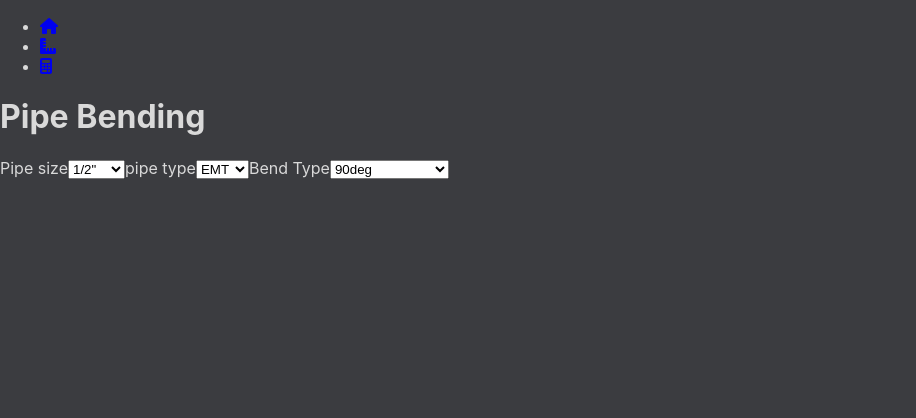
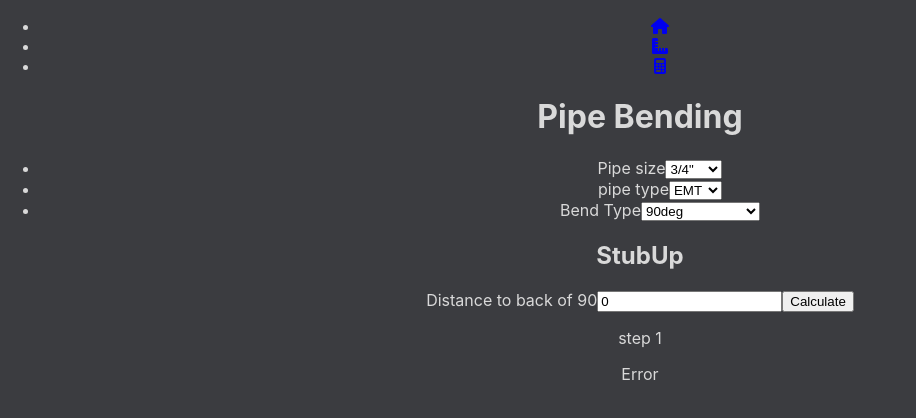
Before and after one commit to mvogee/Sparky-Aid, a React (Create React App) app: page /conduit-bending in a window 1280 px wide. Shown: the top 418 px of the page, without its empty margins (0-916 px from the left). Built offline with nearby package versions, Linux system fonts and the light colour scheme.

Commit message:
stubUp calulator working and displaying measurement to screen

```diff
--- /dev/null
+++ b/src/components/bend-components/backToBackStubUp/BackToBackStubUp.tsx
@@ -0,0 +1,17 @@
+import React from "react";
+
+type AppProps = {
+    conduitSize: string;
+    conduitType: string;
+}
+
+const BackToBackStubUp = (props: AppProps) => {
+    return (
+        <div className="backToBackStubUp-container">
+            <h1>Back to Back Stub</h1>
+        </div>
+    );
+};
+
+
+export default BackToBackStubUp;
--- /dev/null
+++ b/src/components/bend-components/stubUp/StubUp.tsx
@@ -0,0 +1,66 @@
+import React from "react";
+import { useState } from "react";
+
+type AppProps = {
+    conduitSize: string;
+    conduitType: string;
+}
+
+const getTakeup = (size: string, type: string) => {
+    let takeup = 0;
+    switch (size) {
+        case "1/2":
+            takeup = (type === "EMT" ? 5 : 6);
+            break;
+        case "3/4":
+            takeup = (type === "EMT" ? 6 : 8);
+            break;
+        case "1":
+            takeup = (type === "EMT" ? 8 : 11);
+            break;
+        case "1 1/4":
+            takeup = (type === "EMT" ? 11 : 88);
+            break;
+        default:
+            takeup = 0;
+            break;
+    }
+    return (takeup);
+}
+
+const StubUp = (props: AppProps) => {
+const [distanceToBend, setDistanceToBend] = useState<number>(0);
+const [stubMeasure1, setStubMeasure1] = useState<number>(0);
+
+    const calculateBend = (event : any) => {
+        event.preventDefault();
+        setDistanceToBend(stubMeasure1 - getTakeup(props.conduitSize, props.conduitType));
+    };
+
+    const changeMeasure1 = (event : any) => {
+        console.log(typeof(event));
+        setStubMeasure1(event.target.value);
+    };
+
+    return (
+        <div className="StageTwo-container">
+            <h2>StubUp</h2>
+            <div className="measurements">
+                <form onSubmit={calculateBend}>
+                    <label htmlFor="stubMeasure1">Distance to back of 90</label>
+                    <input id="stubMeasure1" type="number" step="0.125" value={stubMeasure1} onChange={changeMeasure1}></input>
+                    <button type="submit">Calculate</button>
+                </form>
+
+            </div>
+            <div className="display">
+                <p>step 1</p>
+                <p className="measure1">{distanceToBend > 0 ? distanceToBend : "Error"}</p>
+                <div className="lineOne"></div>
+                <div className="lineTwo"></div>
+            </div>
+        </div>
+    );
+};
+
+export default StubUp;
--- a/src/index.css
+++ b/src/index.css
@@ -16,6 +16,7 @@ body {
     sans-serif;
   -webkit-font-smoothing: antialiased;
   -moz-osx-font-smoothing: grayscale;
+  text-align: center;
 }
 
 code {
--- a/src/pages/pipe-bending/Pipe-bending.tsx
+++ b/src/pages/pipe-bending/Pipe-bending.tsx
@@ -1,6 +1,8 @@
 import React from "react";
-import {useState, useRef} from "react";
+import {useState} from "react";
 import Nav from "../../components/nav/Nav";
+import StubUp from "../../components/bend-components/stubUp/StubUp";
+import BackToBackStubUp from "../../components/bend-components/backToBackStubUp/BackToBackStubUp";
 
 /* TODO:
 ** - Display
@@ -12,38 +14,38 @@ import Nav from "../../components/nav/Nav";
 */
 
 
-const getNumMeasurements = (bendType: string) => {
-    let numMeasurements = 1;
-    switch (bendType) {
-        case "1":
-        case "2":
-            numMeasurements = 1;
-            break;
-        case "3":
-        case "4":
-        case "7":
-            numMeasurements = 2;
-            break;
-        case "5":
-        case "6":
-            numMeasurements = 3;
-            break;
-        case "8":
-            numMeasurements = 0;
-            break;
-    }
-    return (numMeasurements);
-};
+// const getNumMeasurements = (bendType: string) => {
+//     let numMeasurements = 1;
+//     switch (bendType) {
+//         case "1":
+//         case "2":
+//             numMeasurements = 1;
+//             break;
+//         case "3":
+//         case "4":
+//         case "7":
+//             numMeasurements = 2;
+//             break;
+//         case "5":
+//         case "6":
+//             numMeasurements = 3;
+//             break;
+//         case "8":
+//             numMeasurements = 0;
+//             break;
+//     }
+//     return (numMeasurements);
+// };
 const PipeBending = () => {
 
     const [bendType, setBendType] = useState<string>("1");
-    const [pipeSize, setPipeSize] = useState<string>("1/2");
+    const [pipeSize, setPipeSize] = useState<string>("3/4");
     const [pipeType, setPipeType] = useState<string>("EMT");
-    const numMeasurements = useRef<number>(1);
+    // const numMeasurements = useRef<number>(1);
 
     const changeBendType = (event : any) => {
         setBendType(event.target.value);
-        numMeasurements.current = getNumMeasurements(event.target.value);
+        // numMeasurements.current = getNumMeasurements(event.target.value);
     };
     const changePipeSize = (event : any) => {
         setPipeSize(event.target.value);
@@ -51,11 +53,25 @@ const PipeBending = () => {
     const changePipeType = (event : any) => {
         setPipeType(event.target.value);
     };
+
+    const selectBendDisplay = (bendType: string) => {
+        if (bendType === "stubUp") {
+            return ( <StubUp conduitSize={pipeSize} conduitType={pipeType}/>);
+        }
+        if (bendType === "backToBack90") {
+            return (<BackToBackStubUp conduitSize={pipeSize} conduitType={pipeType}/>)
+        }
+        else {
+            return ( <StubUp conduitSize={pipeSize} conduitType={pipeType}/>);
+        }
+    }
+
     return (
         <div className="pipe-bending">
             <Nav />
             <h1>Pipe Bending</h1>
-
+            <ul>
+                <li>
                     <label htmlFor="pipe-size">Pipe size</label>
                     <select id="pipe-size" onChange={changePipeSize} value={pipeSize}>
                         <option value="1/2">1/2"</option>
@@ -63,29 +79,44 @@ const PipeBending = () => {
                         <option value="1">1"</option>
                         <option value="1 1/4">1 1/4"</option>
                     </select>
-
+                </li>
+                <li>
                     <label htmlFor="pipe-type" >pipe type</label>
                     <select id="pipe-type" onChange={changePipeType} value={pipeType}>
                         <option value="EMT">EMT</option>
                         <option value="RMC">RMC</option>
                     </select>
-
+                </li>
+                <li>
                     <label htmlFor="bend-type">Bend Type</label>
                     <select id="bend-Type" onChange={changeBendType} value={bendType}>
-                <option value="1" >90deg</option>
-                <option value="2" >Back to Back 90</option>
-                <option value="3" >Offset</option>
-                <option value="4" >kick 90</option>
-                <option value="5" >Rolled offset</option>
-                <option value="6" >4pt Saddle</option>
-                <option value="7" >3pt Saddle</option>
-                <option value="8" >Box offset</option>
+                        <option value="stubUp" >90deg</option>
+                        <option value="backToBack90" >Back to Back 90</option>
+                        <option value="offset" >Offset</option>
+                        <option value="kick90" >kick 90</option>
+                        <option value="rolledOffset" >Rolled offset</option>
+                        <option value="4ptSaddle" >4pt Saddle</option>
+                        <option value="3ptSaddle" >3pt Saddle</option>
+                        <option value="BoxOffset" >Box offset</option>
                     </select>
+                </li>
+            </ul>
+
+
+
+
+
             <div className="measurements-input-container">
-
+                {selectBendDisplay(bendType)}
+                {/* Could break into own component? */}
+                {/* take numMeasurements.current  */}
+            </div>
+            <div className="display">
+                {/* WIll most likely break into its own component */}
             </div>
         </div>
     );
 };
 
 export default PipeBending;
+// create a component for each different type of bend to get measurements needed and to calculate and display.
```
Also changed, not shown: src/components/bend-components/backToBackStubUp/backToBackStubUp.css (added), src/components/bend-components/stubUp/stubUp.css (added). Lines whose indentation alone changed are shown as unchanged.
